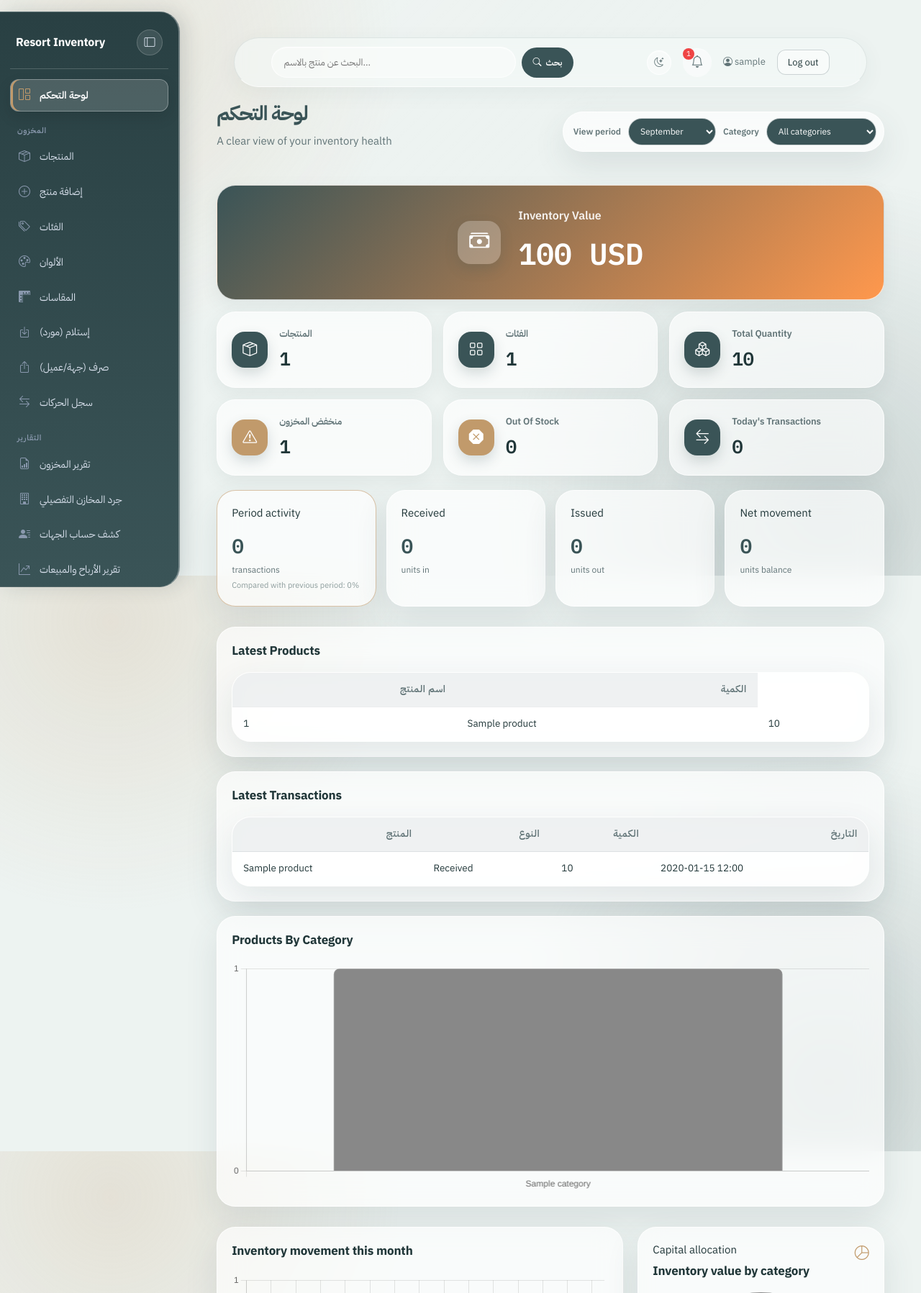
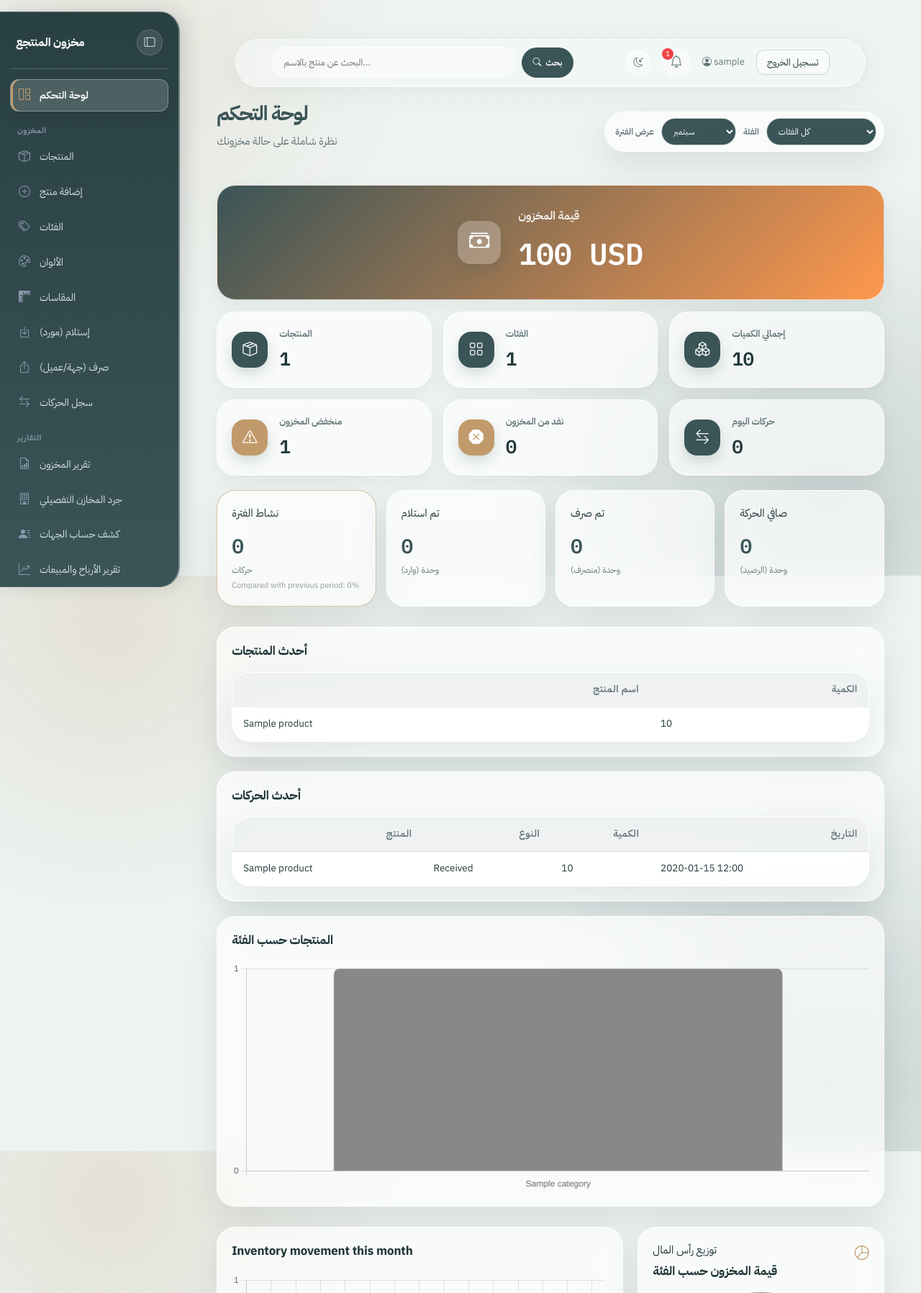
Before and after one commit to Beltagy-Mohamed/resort-inventory, a Django app: page / in a window 1280 px wide. Shown: the top 1797 px of the page at 72% size. Run offline with Django 5.2, Linux system fonts and the light colour scheme; a user stored in the database is signed in; tables that the repository leaves empty hold one stand-in row (values such as "Sample post").

Commit message:
Fix dashboard and sidebar english texts and repair inventory template

```diff
--- /dev/null
+++ b/template_errors_final.txt
@@ -0,0 +1 @@
+reports\inventory.html: Template: G:\client_delivery\templates\reports\inventory.html, Invalid filter: 'humanize_arabic'
--- a/templates/dashboard/index.html
+++ b/templates/dashboard/index.html
@@ -15,30 +15,30 @@
 
     <div>
         <h1>لوحة التحكم</h1>
-        <p class="dashboard-subtitle">A clear view of your inventory health</p>
+        <p class="dashboard-subtitle">نظرة شاملة على حالة مخزونك</p>
     </div>
 
     <form method="get" class="dashboard-filters">
-        <label for="dashboard-period">View period</label>
+        <label for="dashboard-period">عرض الفترة</label>
         <select id="dashboard-period" name="period" onchange="this.form.submit()">
-            <option value="year" {% if dashboard_period == "year" %}selected{% endif %}>This year</option>
-            <option value="1" {% if dashboard_period == "1" %}selected{% endif %}>January</option>
-            <option value="2" {% if dashboard_period == "2" %}selected{% endif %}>February</option>
-            <option value="3" {% if dashboard_period == "3" %}selected{% endif %}>March</option>
-            <option value="4" {% if dashboard_period == "4" %}selected{% endif %}>April</option>
-            <option value="5" {% if dashboard_period == "5" %}selected{% endif %}>May</option>
-            <option value="6" {% if dashboard_period == "6" %}selected{% endif %}>June</option>
-            <option value="7" {% if dashboard_period == "7" %}selected{% endif %}>July</option>
-            <option value="8" {% if dashboard_period == "8" %}selected{% endif %}>August</option>
-            <option value="9" {% if dashboard_period == "9" %}selected{% endif %}>September</option>
-            <option value="10" {% if dashboard_period == "10" %}selected{% endif %}>October</option>
-            <option value="11" {% if dashboard_period == "11" %}selected{% endif %}>November</option>
-            <option value="12" {% if dashboard_period == "12" %}selected{% endif %}>December</option>
+            <option value="year" {% if dashboard_period == "year" %}selected{% endif %}>هذا العام</option>
+            <option value="1" {% if dashboard_period == "1" %}selected{% endif %}>يناير</option>
+            <option value="2" {% if dashboard_period == "2" %}selected{% endif %}>فبراير</option>
+            <option value="3" {% if dashboard_period == "3" %}selected{% endif %}>مارس</option>
+            <option value="4" {% if dashboard_period == "4" %}selected{% endif %}>أبريل</option>
+            <option value="5" {% if dashboard_period == "5" %}selected{% endif %}>مايو</option>
+            <option value="6" {% if dashboard_period == "6" %}selected{% endif %}>يونيو</option>
+            <option value="7" {% if dashboard_period == "7" %}selected{% endif %}>يوليو</option>
+            <option value="8" {% if dashboard_period == "8" %}selected{% endif %}>أغسطس</option>
+            <option value="9" {% if dashboard_period == "9" %}selected{% endif %}>سبتمبر</option>
+            <option value="10" {% if dashboard_period == "10" %}selected{% endif %}>أكتوبر</option>
+            <option value="11" {% if dashboard_period == "11" %}selected{% endif %}>نوفمبر</option>
+            <option value="12" {% if dashboard_period == "12" %}selected{% endif %}>ديسمبر</option>
         </select>
 
-        <label for="dashboard-category">Category</label>
+        <label for="dashboard-category">الفئة</label>
         <select id="dashboard-category" name="category" onchange="this.form.submit()">
-            <option value="">All categories</option>
+            <option value="">كل الفئات</option>
             {% for category in dashboard_categories %}
                 <option value="{{ category.id }}" {% if dashboard_category == category.id %}selected{% endif %}>
                     {{ category.name }}
@@ -59,13 +59,15 @@
 
         <div>
 
-            <h3>Inventory Value</h3>
+            <h3>قيمة المخزون</h3>
 
             <h2>{{ inventory_value }} {{ system_settings.currency }}</h2>
 
         </div>
 
     </div>
+
+
 
     <div class="card products-card">
 
@@ -107,7 +109,7 @@
 
         <div>
 
-            <h3>Total Quantity</h3>
+            <h3>إجمالي الكميات</h3>
 
             <h2>{{ total_quantity }}</h2>
 
@@ -141,7 +143,7 @@
 
         <div>
 
-            <h3>Out Of Stock</h3>
+            <h3>نفد من المخزون</h3>
 
             <h2>{{ out_of_stock }}</h2>
 
@@ -157,7 +159,7 @@
 
         <div>
 
-            <h3>Today's Transactions</h3>
+            <h3>حركات اليوم</h3>
 
             <h2>{{ today_transactions }}</h2>
 
@@ -169,25 +171,25 @@
 
 <section class="movement-summary" aria-label="Period movement summary">
     <div class="insight-card insight-primary">
-        <span class="eyebrow">Period activity</span>
+        <span class="eyebrow">نشاط الفترة</span>
         <strong>{{ period_transactions }}</strong>
-        <span>transactions</span>
+        <span>حركات</span>
         <small>Compared with previous period: {{ activity_change }}%</small>
     </div>
     <div class="insight-card">
-        <span class="eyebrow">Received</span>
+        <span class="eyebrow">تم استلام</span>
         <strong>{{ received_quantity }}</strong>
-        <span>units in</span>
+        <span>وحدة (وارد)</span>
     </div>
     <div class="insight-card">
-        <span class="eyebrow">Issued</span>
+        <span class="eyebrow">تم صرف</span>
         <strong>{{ issued_quantity }}</strong>
-        <span>units out</span>
+        <span>وحدة (منصرف)</span>
     </div>
     <div class="insight-card">
-        <span class="eyebrow">Net movement</span>
+        <span class="eyebrow">صافي الحركة</span>
         <strong>{{ net_movement }}</strong>
-        <span>units balance</span>
+        <span>وحدة (الرصيد)</span>
     </div>
 </section>
 
@@ -195,7 +197,7 @@
 
     <div class="dashboard-card">
 
-        <h2>Latest Products</h2>
+        <h2>أحدث المنتجات</h2>
 
         <div class=table-container>
 <table class="products-table">
@@ -218,8 +220,6 @@
 
                 <tr>
 
-                    <td>{{ product.id }}</td>
-
                     <td>{{ product.name }}</td>
 
                     <td>{{ product.quantity }}</td>
@@ -232,7 +232,7 @@
 
                     <td colspan="3">
 
-                        No Products Found
+                        لا يوجد منتجات
 
                     </td>
 
@@ -249,7 +249,7 @@
 
     <div class="dashboard-card">
 
-        <h2>Latest Transactions</h2>
+        <h2>أحدث الحركات</h2>
 
         <div class=table-container>
 <table class="products-table">
@@ -292,7 +292,7 @@
 
                     <td colspan="4">
 
-                        No Transactions Found
+                        لا يوجد حركات
 
                     </td>
 
@@ -311,7 +311,7 @@
 
 <div class="dashboard-card">
 
-    <h2>Products By Category</h2>
+    <h2>المنتجات حسب الفئة</h2>
 
     <canvas id="categoryChart"></canvas>
 
@@ -329,8 +329,8 @@
 <div class="dashboard-card category-chart-card">
         <div class="section-heading">
             <div>
-                <span class="eyebrow">Capital allocation</span>
-                <h2>Inventory value by category</h2>
+                <span class="eyebrow">توزيع رأس المال</span>
+                <h2>قيمة المخزون حسب الفئة</h2>
             </div>
             <i class="bi bi-pie-chart" aria-hidden="true"></i>
         </div>
@@ -342,8 +342,8 @@
     <div class="dashboard-card">
         <div class="section-heading">
             <div>
-                <span class="eyebrow">Operational focus</span>
-                <h2>Most active products</h2>
+                <span class="eyebrow">التركيز التشغيلي</span>
+                <h2>المنتجات الأكثر نشاطاً</h2>
             </div>
             <i class="bi bi-activity" aria-hidden="true"></i>
         </div>
@@ -357,7 +357,7 @@
                     <b>{{ product.movement_count }}</b>
                 </a>
             {% empty %}
-                <p class="empty-state">No activity in this period</p>
+                <p class="empty-state">لا يوجد نشاط في هذه الفترة</p>
             {% endfor %}
         </div>
     </div>
@@ -404,7 +404,7 @@
 
             <p class="empty-state">
 
-                No low-stock products 🎉
+                لا يوجد منتجات منخفضة المخزون 🎉
 
             </p>
 
@@ -447,7 +447,7 @@
 
             <p class="empty-state">
 
-                No out-of-stock products 🎉
+                لا يوجد منتجات نفدت 🎉
 
             </p>
 
@@ -460,7 +460,7 @@
 
 <div class="dashboard-card">
 
-    <h2>⚡ Quick shortcuts</h2>
+    <h2>⚡ اختصارات سريعة</h2>
 
     <div class="quick-actions">
 
@@ -471,7 +471,7 @@
         {% endif %}
 
         <a href="{% url 'transactions_list' %}" class="quick-btn">
-            🔄 Inventory transactions
+            🔄 حركات المخزون
         </a>
 
         {% if perms.inventory.view_inventorytransaction %}
--- a/templates/layout/navbar.html
+++ b/templates/layout/navbar.html
@@ -4,7 +4,7 @@
 
     <button type="button" class="mobile-hamburger" id="mobile-hamburger" ><i class="bi bi-list"></i></button>
     <div class="logo">
-        Resort Inventory
+        مخزون المنتجع
     </div>
 
     {% if user.is_authenticated %}
@@ -69,7 +69,7 @@
 
         <form method="post" action="{% url 'logout' %}" style="display:inline;">
             {% csrf_token %}
-            <button type="submit" class="logout-btn">Log out</button>
+            <button type="submit" class="logout-btn">تسجيل الخروج</button>
         </form>
 
     </div>
--- a/templates/layout/sidebar.html
+++ b/templates/layout/sidebar.html
@@ -3,7 +3,7 @@
 <aside class="sidebar">
 
     <div class="sidebar-header">
-        <h2>Resort Inventory</h2>
+        <h2>مخزون المنتجع</h2>
         <button type="button" class="sidebar-collapse-btn" id="sidebar-toggle" title="Collapse sidebar">
             <i class="bi bi-layout-sidebar"></i>
         </button>
@@ -93,7 +93,7 @@
         {% if user.is_superuser %}
         <a href="{% url 'activity_logs' %}" class="{% if request.resolver_match.url_name == 'activity_logs' %}active{% endif %}">
             <i class="bi bi-clock-history"></i>
-            <span class="label">Activity Log</span>
+            <span class="label">سجل النشاطات</span>
         </a>
         {% endif %}
         {% endif %}
@@ -113,14 +113,14 @@
         {% if user.is_superuser %}
         <a href="{% url 'users_list' %}" target="_blank">
             <i class="bi bi-people"></i>
-            <span class="label">Users & Permissions</span>
+            <span class="label">المستخدمون والصلاحيات</span>
         </a>
         {% endif %}
 
         {% if user.is_superuser %}
         <a href="{% url 'system_settings' %}" class="{% if request.resolver_match.url_name == 'system_settings' %}active{% endif %}">
             <i class="bi bi-gear"></i>
-            <span class="label">Settings</span>
+            <span class="label">الإعدادات</span>
         </a>
         {% endif %}
 
```
Also changed, not shown: templates/reports/inventory.html (+17 -17 lines).
